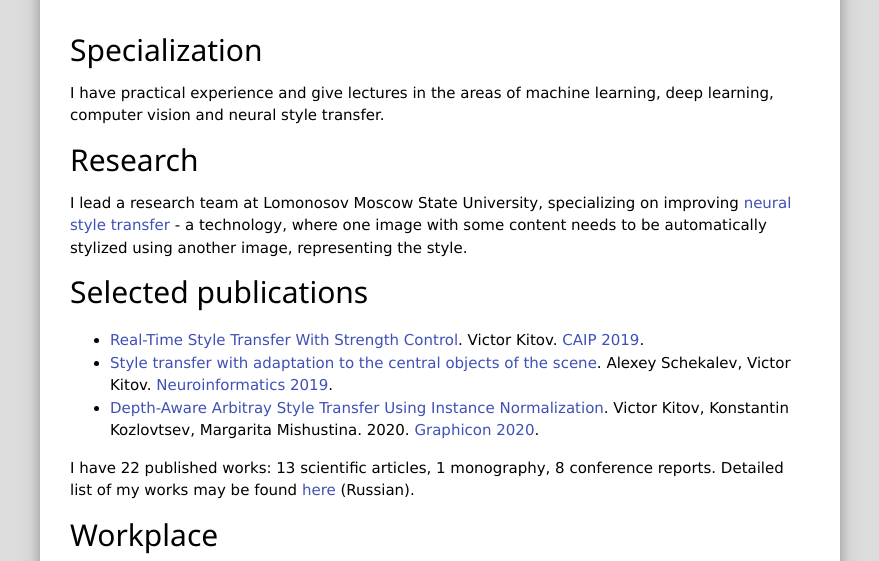
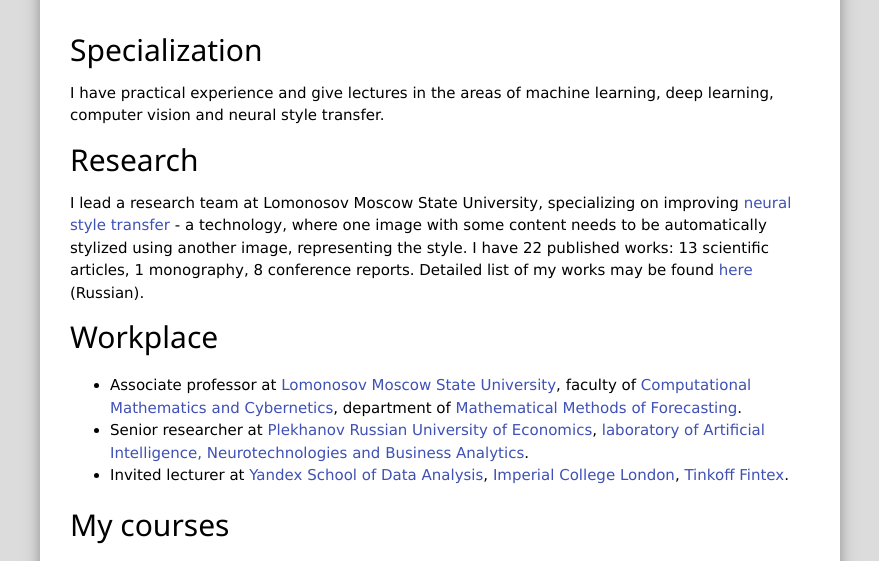
Before and after one commit to victorkitov/victorkitov.github.io, a plain HTML site: page index.html in a window 1280 px wide. Shown: the part 153-714 px from the top of the page, without its empty margins (200-1079 px from the left). Drawn offline with Linux system fonts and the light colour scheme.

Commit message:
Update index.html

```diff
--- a/index.html
+++ b/index.html
@@ -57,18 +57,6 @@ I have practical experience and give lectures in the areas of machine learning,
 <h2>Research</h2>
 I lead a research team at Lomonosov Moscow State University, specializing on improving <a href="https://arxiv.org/abs/1705.04058">neural style transfer</a> - a technology, where one image with some content needs to be automatically stylized using another image, representing the style.
 
-<h2>Selected publications</h2>
-<ul>
-	<li><a href="https://arxiv.org/pdf/1904.08643.pdf">Real-Time Style Transfer With Strength Control</a>. Victor Kitov. <a href="https://caip2019.unisa.it/"> CAIP 2019</a>. <br>
-	</li>
-
-	<li><a href="https://arxiv.org/pdf/1906.01134.pdf">Style transfer with adaptation to the central objects of the scene</a>. Alexey Schekalev, Victor Kitov. <a href="http://neuroinfo.ru">Neuroinformatics 2019</a>.<br>
-	</li>
-
-	<li><a href="https://arxiv.org/pdf/1906.01134.pdf">Depth-Aware Arbitray Style Transfer Using Instance Normalization</a>. Victor Kitov, Konstantin Kozlovtsev, Margarita Mishustina. 2020. <a href="https://graphicon.itmo.ru/en/">Graphicon 2020</a>. <br>
-	</li>
-
-</ul>
 I have 22 published works: 13 scientific articles, 1 monography, 8 conference reports. Detailed list of my works may be found <a href="https://istina.msu.ru/profile/Apogentus/">here</a> (Russian).
 
 
```
